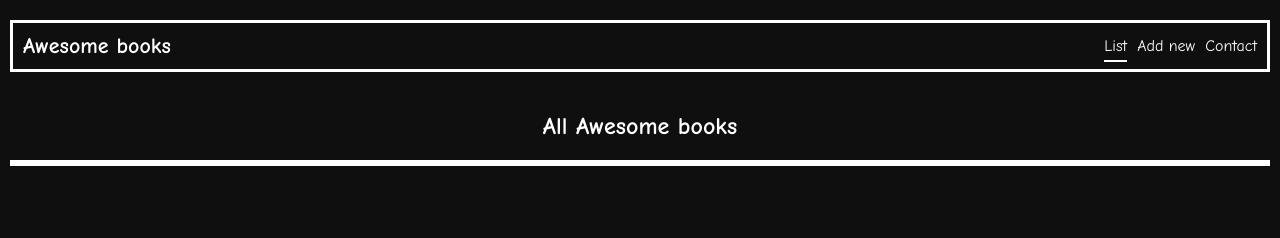
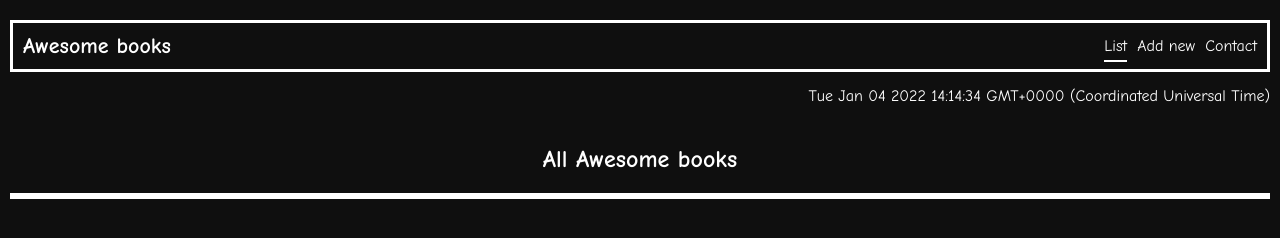
Before and after one commit to rachidelaid/awesome-books, a plain HTML site: page index.html in a window 1280 px wide. Drawn offline with Linux system fonts and the light colour scheme.

Commit message:
Add date and style date

```diff
--- a/index.html
+++ b/index.html
@@ -24,6 +24,8 @@
         <li><a id="contact" href="#">Contact</a></li>
       </ul>
     </header>
+
+    <p class="date"></p>
 
     <section class="flex home">
       <h2>All Awesome books</h2>
--- a/navigation.js
+++ b/navigation.js
@@ -1,3 +1,6 @@
+const timeParagraph = new Date();
+
+document.querySelector('.date').textContent = timeParagraph;
 const links = document.querySelectorAll('.links a');
 links.forEach((link) => {
   link.addEventListener('click', () => {
--- a/style.css
+++ b/style.css
@@ -36,6 +36,12 @@ header {
   align-items: center;
   padding: 10px;
   border: 3px solid #fff;
+}
+
+.date {
+  width: 100%;
+  margin: 15px 0;
+  text-align: right;
 }
 
 header h1 {
```
